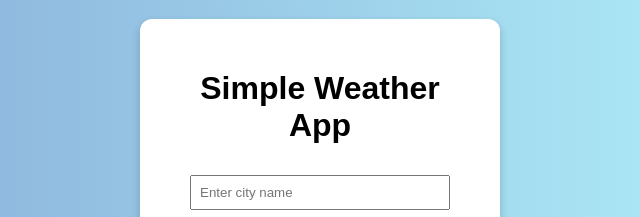
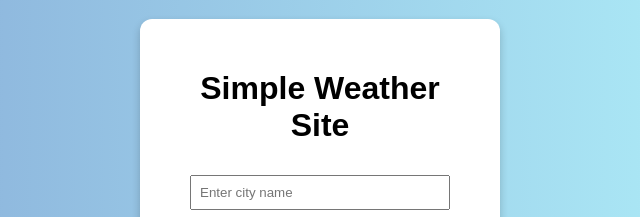
Before and after one commit to Abhayab24/weather-app, a plain HTML site: page index.html in a window 1280 px wide. Shown: the part 248-465 px from the top of the page, 320-960 px from the left. Drawn offline with Linux system fonts and the light colour scheme.

Commit message:
checking

```diff
--- a/index.html
+++ b/index.html
@@ -7,7 +7,7 @@
 </head>
 <body>
   <div class="weather-container">
-    <h1>Simple Weather App</h1>
+    <h1>Simple Weather Site</h1>
     <input type="text" id="cityInput" placeholder="Enter city name" />
     <button onclick="getWeather()">Get Weather</button>
     <div id="weatherResult"></div>
```
